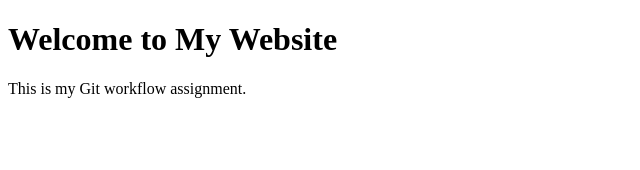
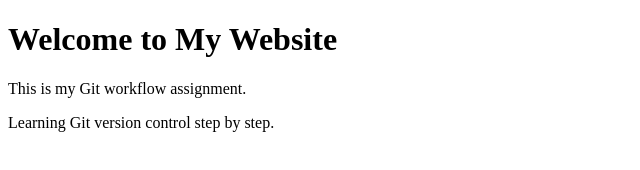
Before and after one commit to chatrapathyee/git-workflow-assignment, a plain HTML site: page index.html in a window 1280 px wide. Shown: the whole page, without its empty margins (0-640 px from the left). Drawn offline with Linux system fonts and the light colour scheme.

Commit message:
Update homepage content

```diff
--- a/index.html
+++ b/index.html
@@ -6,5 +6,6 @@
 <body>
     <h1>Welcome to My Website</h1>
     <p>This is my Git workflow assignment.</p>
+    <p>Learning Git version control step by step.</p>
 </body>
 </html>
```
